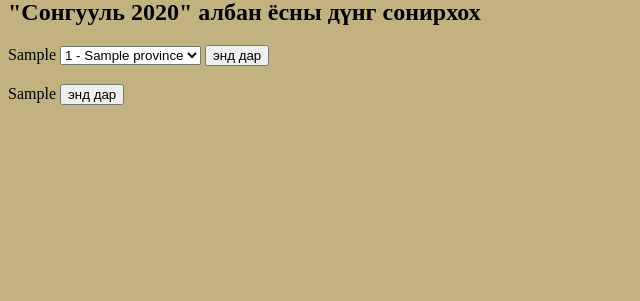
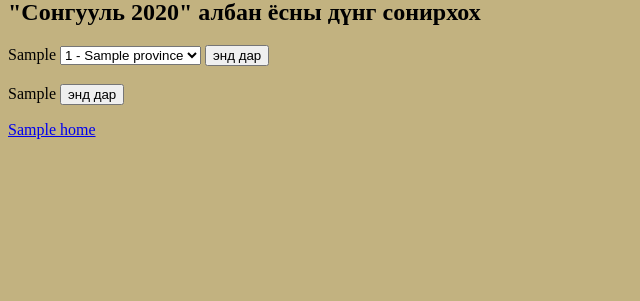
Before and after one commit to ebold/myflask, a Flask app: template templates/hello.html in a window 1280 px wide. Shown: the part 372-673 px from the top of the page, without its empty margins (0-640 px from the left). Run offline with Flask 2, Linux system fonts and the light colour scheme; the template is opened without the code that fills it: most values are stand-ins (such as "Sample title", 1, 10 or a date in 2020).

Commit message:
replace the main page with 'index.html'

```diff
--- a/app.py
+++ b/app.py
@@ -13,7 +13,8 @@ poll_data = {
    'question' : 'Та сонголтоо хийнэ үү?',
    'fields'   : ['С.Баяр', 'Х.Номтойбаяр', 'Н.Энхбаяр', 'Б.Эрдэнэбаяр', 'үгүй'],
    'select_constit': 'Энд заасан тойргийн дүнг сонирхох: ',
-   'select_all': 'Эсвэл нийт тойргийн дүнг сонирхох -> '
+   'select_all': 'Эсвэл нийт тойргийн дүнг сонирхох -> ',
+   'home': 'Үндсэн хуудас уруу буцах'
 }
 
 result_filename = 'result.json'
@@ -59,7 +60,11 @@ with open(list_filename, 'r') as f:
     f.write(json.dumps(results))'''
 
 @app.route('/')
-def root():
+def home():
+    return render_template('index.html')
+
+@app.route('/election2020')
+def election2020():
 
     constituencies = []
     for i in all_candidates:
--- a/templates/hello.html
+++ b/templates/hello.html
@@ -54,5 +54,8 @@
   <label for="result_2020">{{ data.select_all }}</label>
   <input type="submit" value="энд дар" />
 </form>
+
+<p><a href="{{ url_for('home') }}"> {{ data.home }}</a></p>
+
 </body>
 </html>
--- a/templates/index.html
+++ b/templates/index.html
@@ -28,7 +28,7 @@
                 <section>
                     <h2>Projects: Ажлууд</h2>
                     <ul>
-                        <li>УИХ сонгууль 2020</li>
+                        <li><a href="{{ url_for('election2020') }}">УИХ сонгууль 2020</a></li>
                         <li>Цагаан сар, зурхай</li>
                         <li>Бага чадлын вэб сервер</li>
                         <li>Бусад</li>
```
